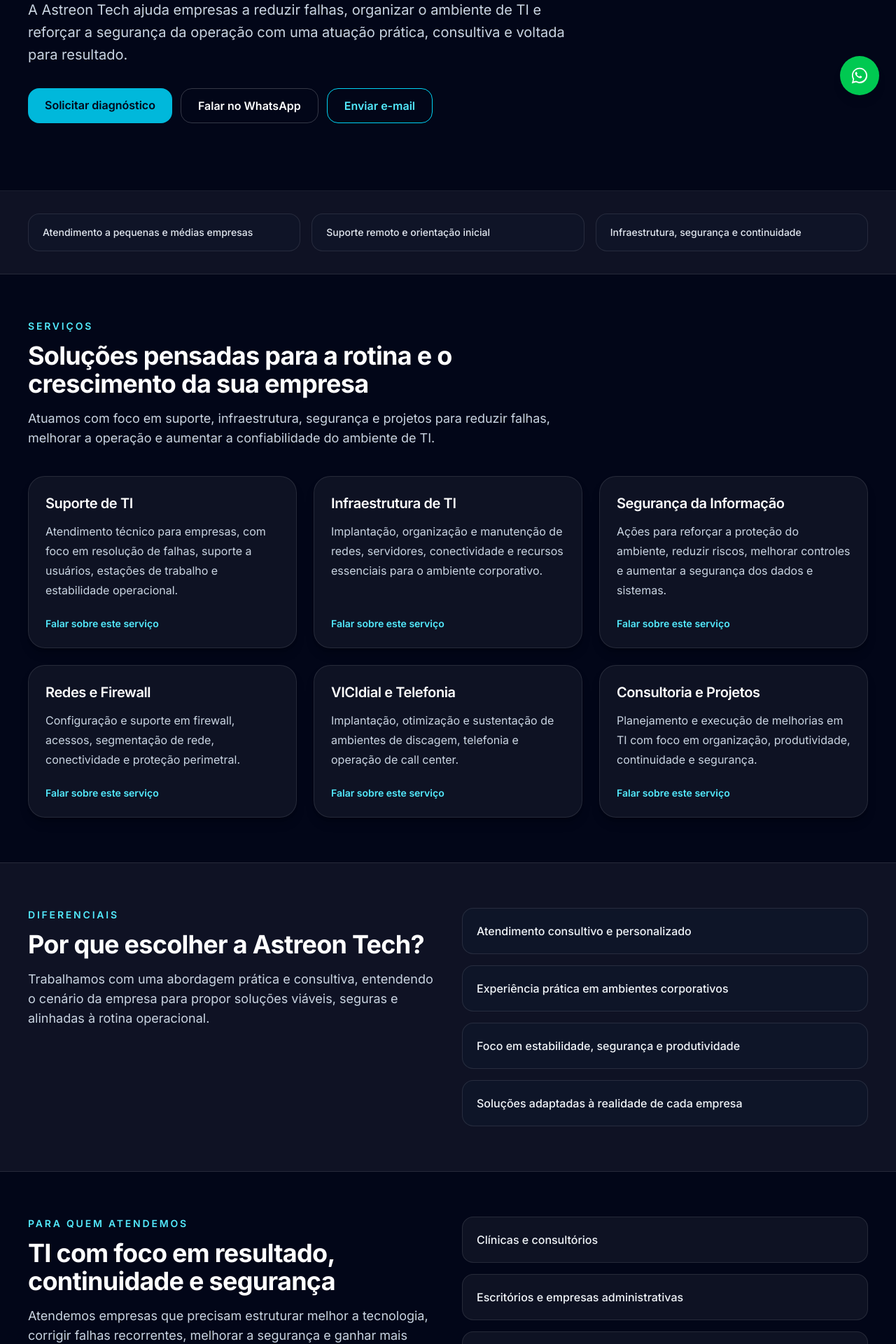
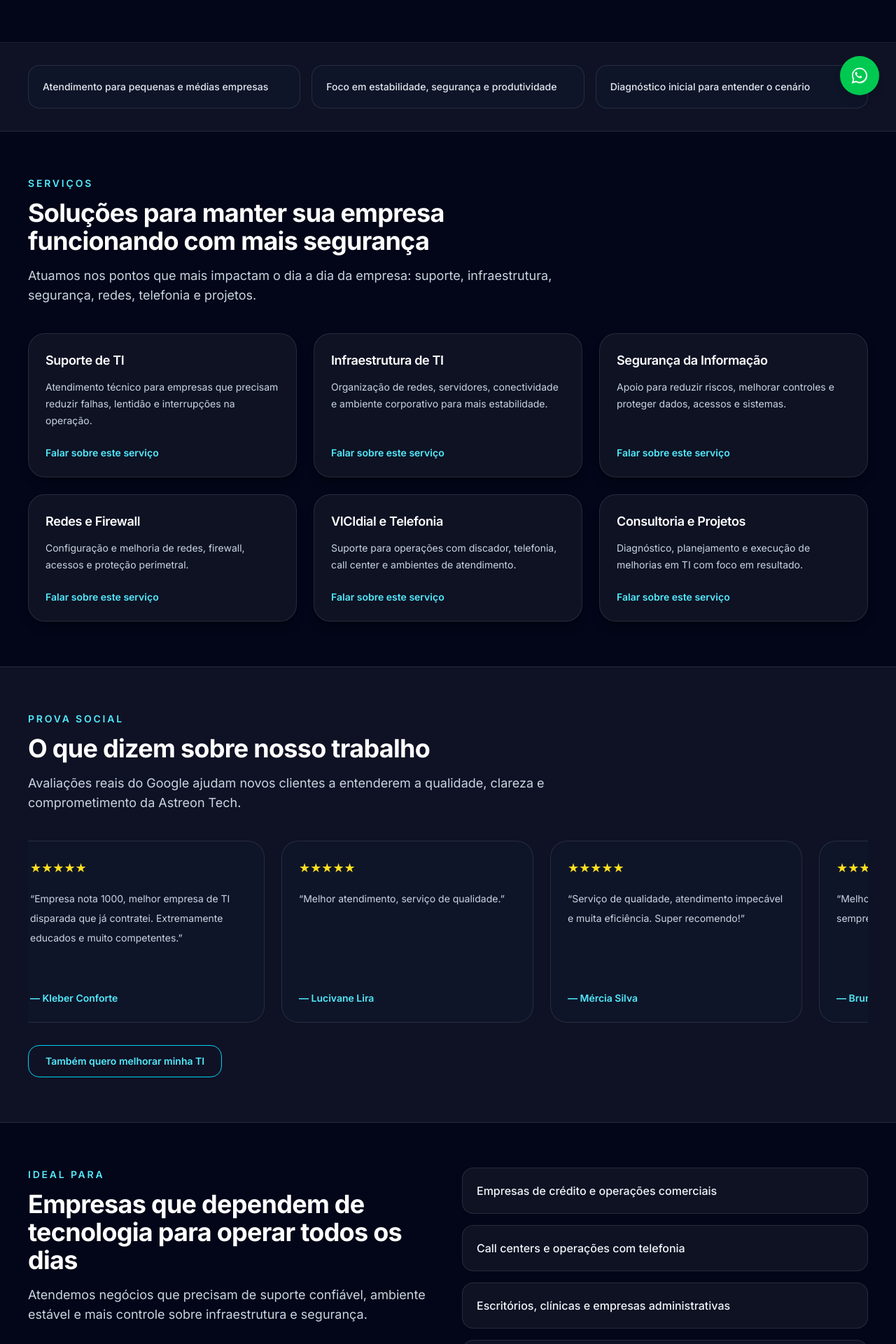
Before and after one commit to Tafhareo/astreon-tech-site, a Next.js app: page / in a window 1280 px wide. Shown: the part 640-2560 px from the top of the page at 70% size. Built offline with nearby package versions, Linux system fonts and the light colour scheme.

Commit message:
Adiciona carrossel de avaliacoes na home

```diff
--- a/app/page.tsx
+++ b/app/page.tsx
@@ -1,64 +1,67 @@
-import Link from "next/link";
 import FadeIn from "@/components/FadeIn";
 
 export default function Home() {
   const whatsappLink =
-    "https://wa.me/551132302090?text=Ol%C3%A1%2C%20vi%20o%20site%20da%20Astreon%20Tech%20e%20gostaria%20de%20um%20diagn%C3%B3stico%20inicial.";
-
-  const emailLink = "mailto:contato@astreontech.com.br";
+    "https://wa.me/551132302090?text=Ol%C3%A1%2C%20vim%20pelo%20site%20da%20Astreon%20Tech%20e%20quero%20solicitar%20um%20diagn%C3%B3stico%20de%20TI.";
 
   const services = [
     {
       title: "Suporte de TI",
       description:
-        "Atendimento técnico para empresas, com foco em resolução de falhas, suporte a usuários, estações de trabalho e estabilidade operacional.",
+        "Atendimento técnico para empresas que precisam reduzir falhas, lentidão e interrupções na operação.",
     },
     {
       title: "Infraestrutura de TI",
       description:
-        "Implantação, organização e manutenção de redes, servidores, conectividade e recursos essenciais para o ambiente corporativo.",
+        "Organização de redes, servidores, conectividade e ambiente corporativo para mais estabilidade.",
     },
     {
       title: "Segurança da Informação",
       description:
-        "Ações para reforçar a proteção do ambiente, reduzir riscos, melhorar controles e aumentar a segurança dos dados e sistemas.",
+        "Apoio para reduzir riscos, melhorar controles e proteger dados, acessos e sistemas.",
     },
     {
       title: "Redes e Firewall",
       description:
-        "Configuração e suporte em firewall, acessos, segmentação de rede, conectividade e proteção perimetral.",
+        "Configuração e melhoria de redes, firewall, acessos e proteção perimetral.",
     },
     {
       title: "VICIdial e Telefonia",
       description:
-        "Implantação, otimização e sustentação de ambientes de discagem, telefonia e operação de call center.",
+        "Suporte para operações com discador, telefonia, call center e ambientes de atendimento.",
     },
     {
       title: "Consultoria e Projetos",
       description:
-        "Planejamento e execução de melhorias em TI com foco em organização, produtividade, continuidade e segurança.",
+        "Diagnóstico, planejamento e execução de melhorias em TI com foco em resultado.",
     },
   ];
 
-  const differentials = [
-    "Atendimento consultivo e personalizado",
-    "Experiência prática em ambientes corporativos",
-    "Foco em estabilidade, segurança e produtividade",
-    "Soluções adaptadas à realidade de cada empresa",
-  ];
-
-  const audiences = [
-    "Clínicas e consultórios",
-    "Escritórios e empresas administrativas",
-    "Pequenas e médias empresas",
-    "Operações com telefonia e call center",
-    "Empresas que precisam estruturar ou modernizar a TI",
-  ];
-
-  const quickPoints = [
-    "Atendimento a pequenas e médias empresas",
-    "Suporte remoto e orientação inicial",
-    "Infraestrutura, segurança e continuidade",
+  const testimonials = [
+    {
+      name: "Melquisedec Paulo Santana",
+      text: "Muito bom, pessoal profissional. Taffarel, sem palavras, muito bom trabalhar com o pessoal. Nota 10.",
+    },
+    {
+      name: "Kleber Conforte",
+      text: "Empresa nota 1000, melhor empresa de TI disparada que já contratei. Extremamente educados e muito competentes.",
+    },
+    {
+      name: "Lucivane Lira",
+      text: "Melhor atendimento, serviço de qualidade.",
+    },
+    {
+      name: "Mércia Silva",
+      text: "Serviço de qualidade, atendimento impecável e muita eficiência. Super recomendo!",
+    },
+    {
+      name: "Bruna Estrela",
+      text: "Melhor atendimento, excelência e eficácia sempre.",
+    },
+    {
+      name: "Jarrid Lima",
+      text: "Muito experiente e confiável.",
+    },
   ];
 
   return (
@@ -67,43 +70,29 @@
         <div className="mx-auto max-w-7xl px-5 py-16 sm:px-6 md:px-10 md:py-24">
           <FadeIn>
             <div className="max-w-5xl">
-              <span className="mb-4 inline-flex rounded-full border border-cyan-400/30 bg-cyan-400/10 px-4 py-1 text-xs font-semibold uppercase tracking-[0.2em] text-cyan-300 sm:text-sm">
+              <span className="mb-4 inline-flex rounded-full border border-cyan-400/30 bg-cyan-400/10 px-4 py-1 text-xs font-semibold uppercase tracking-widest text-cyan-300">
                 Astreon Tech
               </span>
 
-              <h1 className="max-w-4xl text-3xl font-bold leading-tight sm:text-4xl md:text-5xl xl:text-6xl">
-                TI, infraestrutura e segurança para pequenas e médias empresas
-                que precisam de estabilidade e suporte confiável
+              <h1 className="max-w-4xl text-3xl font-bold leading-tight sm:text-4xl md:text-5xl">
+                Ajudamos empresas a evitar falhas, travamentos e problemas de TI
+                que impactam a operação
               </h1>
 
-              <p className="mt-6 max-w-3xl text-base leading-7 text-slate-300 sm:text-lg sm:leading-8 md:text-xl">
-                A Astreon Tech ajuda empresas a reduzir falhas, organizar o
-                ambiente de TI e reforçar a segurança da operação com uma
-                atuação prática, consultiva e voltada para resultado.
+              <p className="mt-6 max-w-3xl text-base leading-7 text-slate-300 sm:text-lg">
+                Suporte de TI, infraestrutura, redes, segurança da informação e
+                soluções para empresas que dependem de estabilidade para vender,
+                atender clientes e manter a operação funcionando.
               </p>
 
-              <div className="mt-8 flex flex-col gap-3 sm:flex-row sm:flex-wrap">
-                <Link
-                  href="/contato"
-                  className="rounded-2xl bg-cyan-500 px-6 py-3 text-center text-sm font-semibold text-slate-950 transition hover:bg-cyan-400 sm:text-base"
-                >
-                  Solicitar diagnóstico
-                </Link>
-
+              <div className="mt-8">
                 <a
                   href={whatsappLink}
                   target="_blank"
                   rel="noopener noreferrer"
-                  className="rounded-2xl border border-white/20 px-6 py-3 text-center text-sm font-semibold text-white transition hover:bg-white/10 sm:text-base"
+                  className="inline-block w-full rounded-2xl bg-cyan-500 px-6 py-3 text-center font-semibold text-slate-950 transition hover:bg-cyan-400 sm:w-auto"
                 >
-                  Falar no WhatsApp
-                </a>
-
-                <a
-                  href={emailLink}
-                  className="rounded-2xl border border-cyan-400 px-6 py-3 text-center text-sm font-semibold text-cyan-300 transition hover:bg-cyan-400/10 sm:text-base"
-                >
-                  Enviar e-mail
+                  Solicitar diagnóstico no WhatsApp
                 </a>
               </div>
             </div>
@@ -112,19 +101,19 @@
       </section>
 
       <section className="border-b border-white/10 bg-white/5">
-        <div className="mx-auto max-w-7xl px-5 py-8 sm:px-6 md:px-10">
-          <FadeIn>
-            <div className="grid gap-4 md:grid-cols-3">
-              {quickPoints.map((item) => (
+        <div className="mx-auto grid max-w-7xl gap-4 px-5 py-8 sm:px-6 md:grid-cols-3 md:px-10">
+          {[
+            "Atendimento para pequenas e médias empresas",
+            "Foco em estabilidade, segurança e produtividade",
+            "Diagnóstico inicial para entender o cenário",
+          ].map((item) => (
             <div
               key={item}
-                  className="rounded-2xl border border-white/10 bg-slate-900/60 px-5 py-4 text-sm font-medium text-slate-200"
+              className="rounded-2xl border border-white/10 bg-slate-900/70 p-5 text-sm font-medium text-slate-200"
             >
               {item}
             </div>
           ))}
-            </div>
-          </FadeIn>
         </div>
       </section>
 
@@ -135,32 +124,33 @@
               Serviços
             </p>
             <h2 className="mt-3 text-2xl font-bold sm:text-3xl md:text-4xl">
-              Soluções pensadas para a rotina e o crescimento da sua empresa
+              Soluções para manter sua empresa funcionando com mais segurança
             </h2>
             <p className="mt-4 text-base leading-7 text-slate-300 sm:text-lg">
-              Atuamos com foco em suporte, infraestrutura, segurança e projetos
-              para reduzir falhas, melhorar a operação e aumentar a
-              confiabilidade do ambiente de TI.
+              Atuamos nos pontos que mais impactam o dia a dia da empresa:
+              suporte, infraestrutura, segurança, redes, telefonia e projetos.
             </p>
           </div>
 
-          <div className="grid gap-6 md:grid-cols-2 xl:grid-cols-3">
+          <div className="grid gap-6 sm:grid-cols-2 lg:grid-cols-3">
             {services.map((service) => (
               <div
                 key={service.title}
                 className="flex h-full flex-col rounded-3xl border border-white/10 bg-white/5 p-6 shadow-lg shadow-black/20"
               >
-                <h3 className="text-xl font-semibold">{service.title}</h3>
-                <p className="mt-3 flex-1 leading-7 text-slate-300">
+                <h3 className="text-lg font-semibold">{service.title}</h3>
+
+                <p className="mt-3 flex-1 text-sm leading-6 text-slate-300">
                   {service.description}
                 </p>
+
                 <a
                   href={`https://wa.me/551132302090?text=${encodeURIComponent(
-                    `Olá, vi no site o serviço de ${service.title} e quero entender como vocês podem me ajudar.`
+                    `Olá, vi no site o serviço de ${service.title} e quero entender como a Astreon Tech pode me ajudar.`
                   )}`}
                   target="_blank"
                   rel="noopener noreferrer"
-                  className="mt-6 inline-flex text-sm font-semibold text-cyan-300 transition hover:text-cyan-200"
+                  className="mt-6 text-sm font-semibold text-cyan-300 transition hover:text-cyan-200"
                 >
                   Falar sobre este serviço
                 </a>
@@ -170,37 +160,74 @@
         </FadeIn>
       </section>
 
-      <section className="border-y border-white/10 bg-white/5">
+      <section className="overflow-hidden border-y border-white/10 bg-white/5">
         <div className="mx-auto max-w-7xl px-5 py-14 sm:px-6 md:px-10 md:py-16">
           <FadeIn>
-            <div className="grid gap-10 lg:grid-cols-2 lg:items-start">
-              <div>
+            <div className="mb-10 max-w-3xl">
               <p className="text-sm font-semibold uppercase tracking-[0.2em] text-cyan-300">
-                  Diferenciais
+                Prova social
               </p>
               <h2 className="mt-3 text-2xl font-bold sm:text-3xl md:text-4xl">
-                  Por que escolher a Astreon Tech?
+                O que dizem sobre nosso trabalho
               </h2>
               <p className="mt-4 text-base leading-7 text-slate-300 sm:text-lg">
-                  Trabalhamos com uma abordagem prática e consultiva, entendendo
-                  o cenário da empresa para propor soluções viáveis, seguras e
-                  alinhadas à rotina operacional.
+                Avaliações reais do Google ajudam novos clientes a entenderem a
+                qualidade, clareza e comprometimento da Astreon Tech.
               </p>
             </div>
 
-              <div className="grid gap-4">
-                {differentials.map((item) => (
+            <div className="relative w-full overflow-hidden">
+              <div className="flex w-max gap-6 testimonial-scroll">
+                {[...testimonials, ...testimonials].map((item, index) => (
                   <div
-                    key={item}
-                    className="rounded-2xl border border-white/10 bg-slate-900/70 p-5"
+                    key={`${item.name}-${index}`}
+                    className="flex min-h-[260px] w-[300px] flex-shrink-0 flex-col rounded-3xl border border-white/10 bg-slate-900/70 p-6 sm:w-[360px]"
                   >
-                    <p className="font-medium text-slate-100">{item}</p>
+                    <div className="text-lg text-yellow-300">★★★★★</div>
+
+                    <p className="mt-4 flex-1 whitespace-normal text-sm leading-7 text-slate-300">
+                      “{item.text}”
+                    </p>
+
+                    <p className="mt-5 text-sm font-semibold text-cyan-300">
+                      — {item.name}
+                    </p>
                   </div>
                 ))}
               </div>
             </div>
+
+            <div className="mt-8">
+              <a
+                href={whatsappLink}
+                target="_blank"
+                rel="noopener noreferrer"
+                className="inline-block w-full rounded-2xl border border-cyan-400 px-6 py-3 text-center text-sm font-semibold text-cyan-300 transition hover:bg-cyan-400/10 sm:w-auto"
+              >
+                Também quero melhorar minha TI
+              </a>
+            </div>
           </FadeIn>
         </div>
+
+        <style>{`
+          .testimonial-scroll {
+            animation: testimonial-scroll 35s linear infinite;
+          }
+
+          .testimonial-scroll:hover {
+            animation-play-state: paused;
+          }
+
+          @keyframes testimonial-scroll {
+            from {
+              transform: translateX(0);
+            }
+            to {
+              transform: translateX(-50%);
+            }
+          }
+        `}</style>
       </section>
 
       <section className="mx-auto max-w-7xl px-5 py-14 sm:px-6 md:px-10 md:py-16">
@@ -208,20 +235,24 @@
           <div className="grid gap-10 lg:grid-cols-2 lg:items-start">
             <div>
               <p className="text-sm font-semibold uppercase tracking-[0.2em] text-cyan-300">
-                Para quem atendemos
+                Ideal para
               </p>
               <h2 className="mt-3 text-2xl font-bold sm:text-3xl md:text-4xl">
-                TI com foco em resultado, continuidade e segurança
+                Empresas que dependem de tecnologia para operar todos os dias
               </h2>
               <p className="mt-4 text-base leading-7 text-slate-300 sm:text-lg">
-                Atendemos empresas que precisam estruturar melhor a tecnologia,
-                corrigir falhas recorrentes, melhorar a segurança e ganhar mais
-                estabilidade na operação.
+                Atendemos negócios que precisam de suporte confiável, ambiente
+                estável e mais controle sobre infraestrutura e segurança.
               </p>
             </div>
 
             <div className="grid gap-4">
-              {audiences.map((item) => (
+              {[
+                "Empresas de crédito e operações comerciais",
+                "Call centers e operações com telefonia",
+                "Escritórios, clínicas e empresas administrativas",
+                "Pequenas e médias empresas em crescimento",
+              ].map((item) => (
                 <div
                   key={item}
                   className="rounded-2xl border border-white/10 bg-white/5 p-5"
@@ -237,72 +268,32 @@
       <section className="border-t border-white/10 bg-cyan-500/10">
         <div className="mx-auto max-w-7xl px-5 py-14 sm:px-6 md:px-10 md:py-16">
           <FadeIn>
-            <div className="rounded-3xl border border-cyan-400/20 bg-slate-900/80 p-6 sm:p-8 md:p-10">
-              <h2 className="max-w-3xl text-2xl font-bold sm:text-3xl md:text-4xl">
-                Precisa de apoio em TI, infraestrutura ou segurança?
+            <div className="rounded-3xl border border-cyan-400/20 bg-slate-900/80 p-6 text-center sm:p-8 md:p-10">
+              <h2 className="text-2xl font-bold sm:text-3xl md:text-4xl">
+                Sua empresa está enfrentando falhas, lentidão ou falta de
+                organização na TI?
               </h2>
-              <p className="mt-4 max-w-3xl text-base leading-7 text-slate-300 sm:text-lg">
-                Solicite um diagnóstico inicial e entenda como a Astreon Tech
-                pode ajudar sua empresa a ganhar mais estabilidade, proteção e
-                eficiência.
+
+              <p className="mx-auto mt-4 max-w-3xl text-base leading-7 text-slate-300 sm:text-lg">
+                Solicite um diagnóstico inicial pelo WhatsApp e entenda quais
+                pontos podem ser melhorados para aumentar estabilidade, segurança
+                e produtividade.
               </p>
 
-              <div className="mt-8 flex flex-col gap-3 sm:flex-row sm:flex-wrap">
-                <Link
-                  href="/contato"
-                  className="rounded-2xl bg-cyan-500 px-6 py-3 text-center text-sm font-semibold text-slate-950 transition hover:bg-cyan-400 sm:text-base"
-                >
-                  Solicitar diagnóstico
-                </Link>
-
+              <div className="mt-8">
                 <a
                   href={whatsappLink}
                   target="_blank"
                   rel="noopener noreferrer"
-                  className="rounded-2xl border border-white/20 px-6 py-3 text-center text-sm font-semibold text-white transition hover:bg-white/10 sm:text-base"
+                  className="inline-block w-full rounded-2xl bg-cyan-500 px-6 py-3 text-center font-semibold text-slate-950 transition hover:bg-cyan-400 sm:w-auto"
                 >
-                  Chamar no WhatsApp
-                </a>
-
-                <a
-                  href={emailLink}
-                  className="rounded-2xl border border-cyan-400 px-6 py-3 text-center text-sm font-semibold text-cyan-300 transition hover:bg-cyan-400/10 sm:text-base"
-                >
-                  contato@astreontech.com.br
+                  Solicitar diagnóstico no WhatsApp
                 </a>
               </div>
             </div>
           </FadeIn>
         </div>
       </section>
-
-      <section className="border-t border-white/10">
-        <div className="mx-auto max-w-7xl px-5 py-10 sm:px-6 md:px-10">
-          <div className="flex flex-col gap-4 md:flex-row md:items-center md:justify-between">
-            <div>
-              <p className="text-lg font-semibold">Astreon Tech</p>
-              <p className="text-sm text-slate-400 sm:text-base">
-                Soluções em TI, Infraestrutura e Segurança da Informação
-              </p>
-            </div>
-
-            <div className="flex flex-col gap-2 text-sm text-slate-300 md:items-end">
-              <a
-                href="tel:+551132302090"
-                className="transition hover:text-cyan-300"
-              >
-                +55 11 3230-2090
-              </a>
-              <a
-                href={emailLink}
-                className="break-all transition hover:text-cyan-300 sm:break-normal"
-              >
-                contato@astreontech.com.br
-              </a>
-            </div>
-          </div>
-        </div>
-      </section>
     </main>
   );
 }
```
Lines whose indentation alone changed are shown as unchanged.
